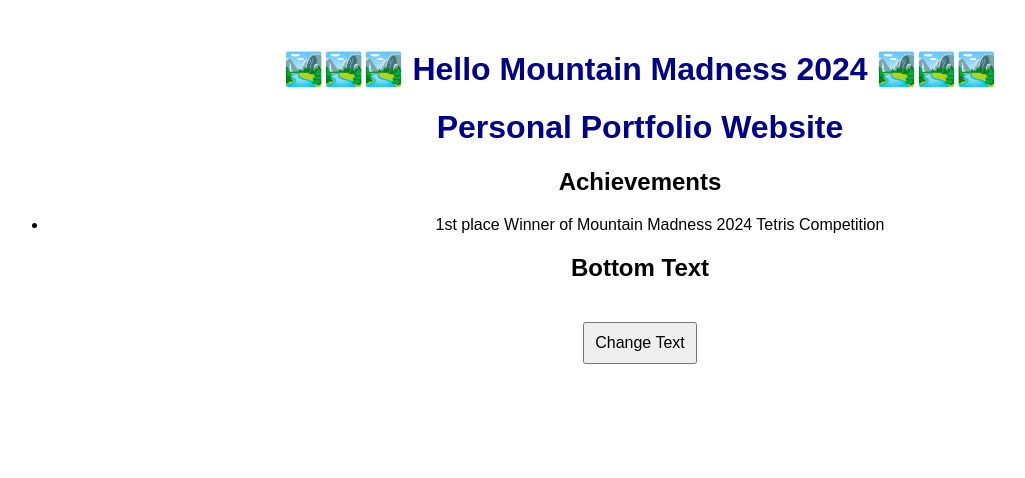
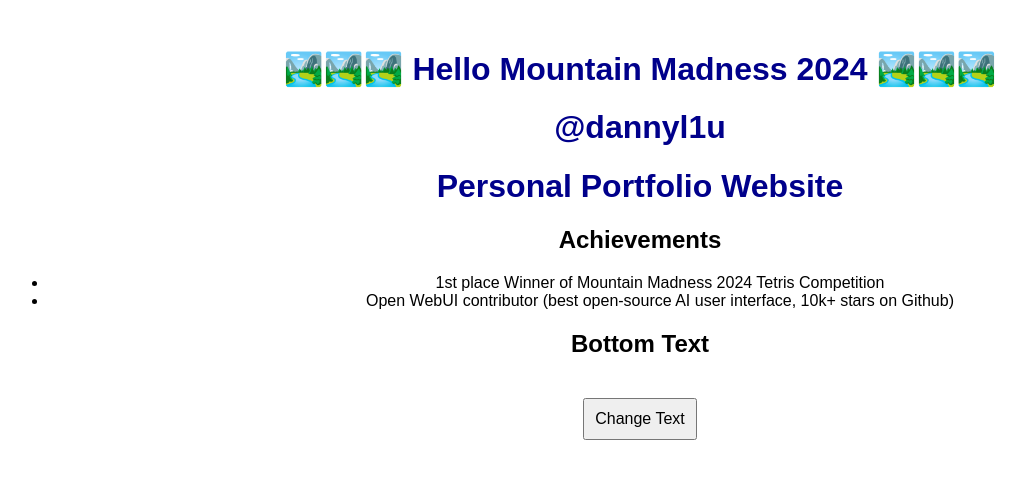
Before and after one commit to dannyl1u/demo-website, a plain HTML site: page index.html in a window 1280 px wide. Shown: the whole page, without its empty margins (0-1025 px from the left). Drawn offline with Linux system fonts and the light colour scheme.

Commit message:
Update index.html

```diff
--- a/index.html
+++ b/index.html
@@ -7,10 +7,12 @@
 </head>
 <body>
     <h1>🏞️🏞️🏞️ Hello Mountain Madness 2024 🏞️🏞️🏞️</h1>
+    <h1>@dannyl1u</h1>
     <h1>Personal Portfolio Website</h1>
     <h2>Achievements</h2>
     <ul>
-      <li>1st place Winner of Mountain Madness 2024 Tetris Competition</li>
+        <li>1st place Winner of Mountain Madness 2024 Tetris Competition</li>
+        <li>Open WebUI contributor (best open-source AI user interface, 10k+ stars on Github)</li>
     </ul>
     <h2>Bottom Text</h2>
     <button id="changeTextBtn">Change Text</button>
```
